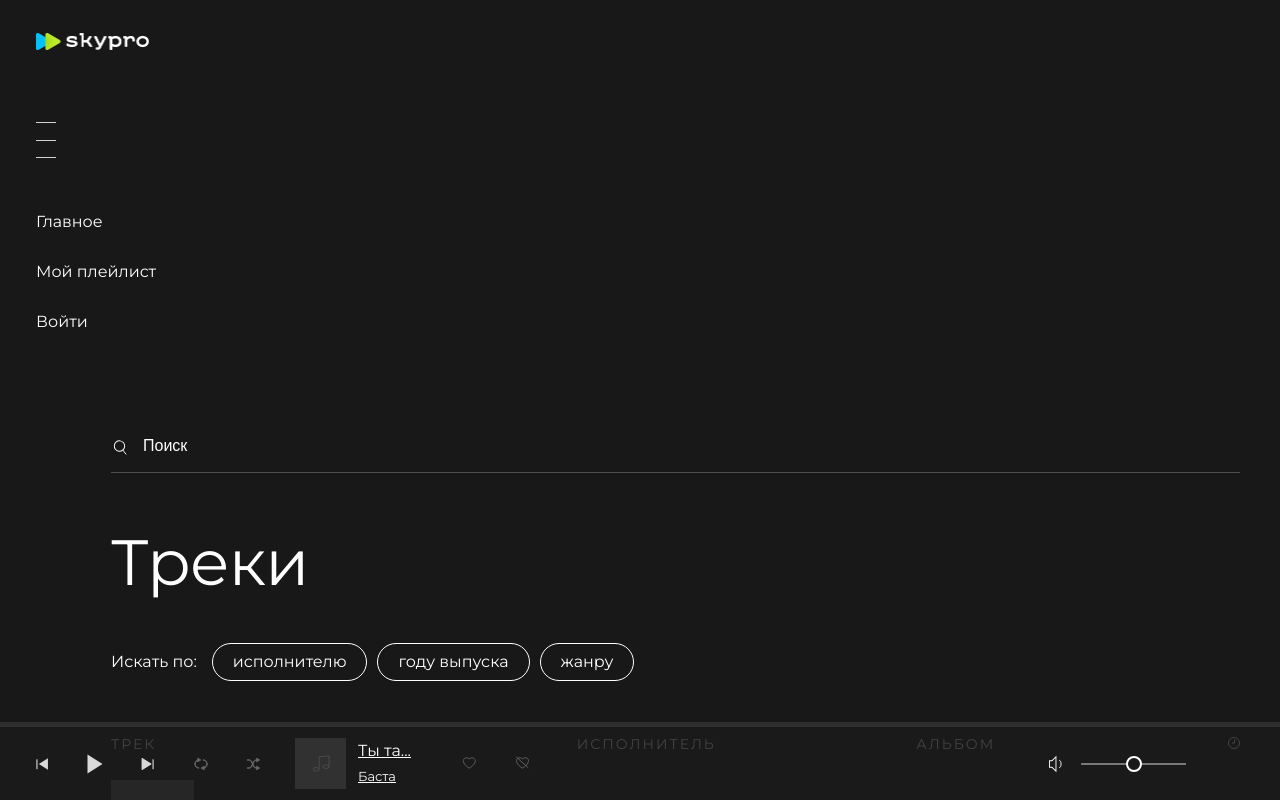
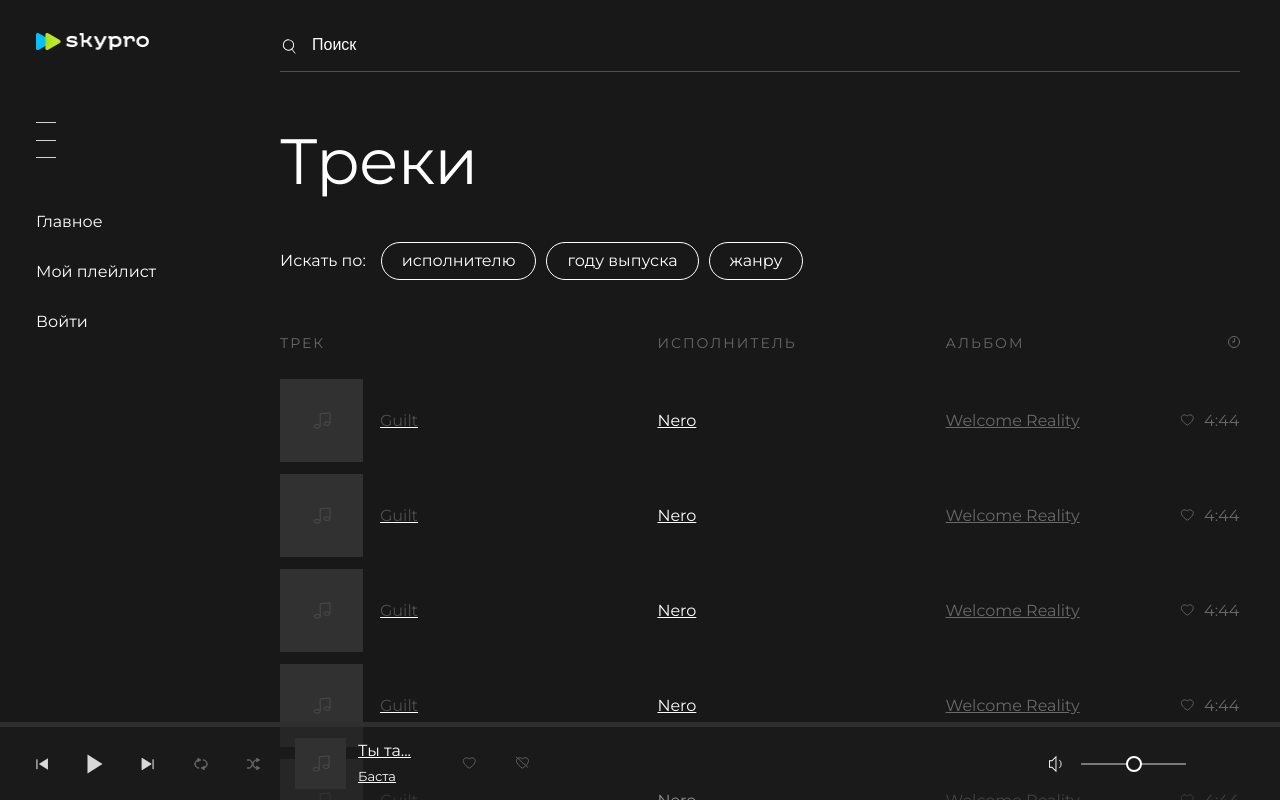
Before and after one commit to akhorolich/skypro-music, a Next.js app: page / in a window 1280 px wide. Built offline with nearby package versions, Linux system fonts and the light colour scheme.

Commit message:
changed css

```diff
--- a/src/features/playlist/ui/index.tsx
+++ b/src/features/playlist/ui/index.tsx
@@ -19,6 +19,7 @@ export default function Playlist() {
           </svg>
         </div>
       </div>
+
       <div className={styles.content__playlist}>
         {Array(5)
           .fill(null)
--- a/src/features/playlist/ui/playlist-item/styles.module.css
+++ b/src/features/playlist/ui/playlist-item/styles.module.css
@@ -5,18 +5,9 @@
 }
 
 .playlist__track {
-    display: -webkit-box;
-    display: -ms-flexbox;
-    display: flex;
-    -webkit-box-orient: horizontal;
-    -webkit-box-direction: normal;
-    -ms-flex-direction: row;
-    flex-direction: row;
-    -webkit-box-pack: justify;
-    -ms-flex-pack: justify;
-    justify-content: space-between;
-    -webkit-box-align: center;
-    -ms-flex-align: center;
+    display: grid;
+    grid-template-columns: 2fr 1.5fr 1.2fr 60px;
+    gap: 20px;
     align-items: center;
 }
 
@@ -31,7 +22,6 @@
     -webkit-box-align: center;
     -ms-flex-align: center;
     align-items: center;
-    width: 447px;
 }
 
 .track__titleImage {
@@ -75,7 +65,6 @@
 }
 
 .track__author {
-    width: 321px;
     display: -webkit-box;
     display: -ms-flexbox;
     display: flex;
@@ -91,10 +80,6 @@
     line-height: 24px;
     color: #ffffff;
     text-align: left;
-}
-
-.track__album {
-    width: 245px;
 }
 
 .track__albumLink {
--- a/src/features/playlist/ui/styles.module.css
+++ b/src/features/playlist/ui/styles.module.css
@@ -1,18 +1,9 @@
 .content__title {
-    display: -webkit-box;
-    display: -ms-flexbox;
-    display: flex;
-    -webkit-box-orient: horizontal;
-    -webkit-box-direction: normal;
-    -ms-flex-direction: row;
-    flex-direction: row;
-    -webkit-box-align: center;
-    -ms-flex-align: center;
+    display: grid;
+    grid-template-columns: 2fr 1.5fr 1.2fr 60px;
+    gap: 20px;
+    margin-bottom: 24px;
     align-items: center;
-    -webkit-box-pack: justify;
-    -ms-flex-pack: justify;
-    justify-content: space-between;
-    margin-bottom: 24px;
 }
 
 .content__playlist {
@@ -43,19 +34,6 @@
     stroke: #696969;
 }
 
-.col01 {
-    width: 447px;
-}
-
-.col02 {
-    width: 321px;
-}
-
-.col03 {
-    width: 245px;
-}
-
 .col04 {
-    width: 60px;
     text-align: end;
 }
--- a/src/widgets/centerblock/ui/styled.module.css
+++ b/src/widgets/centerblock/ui/styled.module.css
@@ -1,9 +1,8 @@
 .centerblock {
-    width: auto;
     -webkit-box-flex: 3;
     -ms-flex-positive: 3;
     flex-grow: 3;
-    padding: 20px 40px 20px 111px;
+    padding: 20px 40px 20px 0px;
 }
 
 .centerblock__h2 {
```
